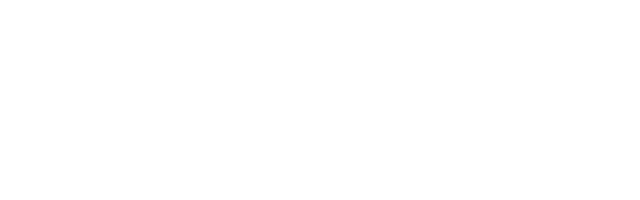
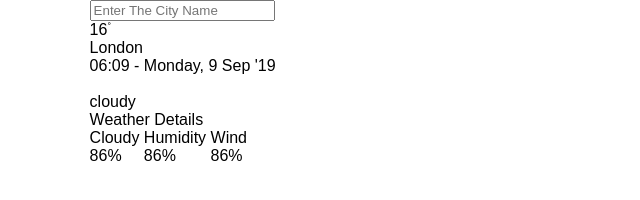
Before and after one commit to junedkaxioned/Weather-Api, a plain HTML site: page index.html in a window 1280 px wide. Shown: the whole page, without its empty margins (0-640 px from the left). Drawn offline with Linux system fonts and the light colour scheme.

Commit message:
html structure completed

```diff
--- a/index.html
+++ b/index.html
@@ -1,40 +1,71 @@
 <!doctype html>
 <html lang="en">
-
 <head>
   <meta charset="utf-8">
-  <title>Harvest | Home</title>
+  <title>Weather Api</title>
   <meta name="viewport" content="width=device-width, initial-scale=1, maximum-scale=1">
   <link rel="shortcut icon" href="favicon.ico" />
   <link rel="stylesheet" href="https://cdnjs.cloudflare.com/ajax/libs/font-awesome/4.7.0/css/font-awesome.min.css">
   <link rel="stylesheet" media="screen" href="assets/vendor/font-awesome/css/all.min.css">
   <link rel="stylesheet" media="screen" href="./assets/css/style.css">
 </head>
-
 <body>
   <!--container start-->
   <div class="container">
-    <!--header section start-->
-    <header>
-
-    </header>
-    <!--header section start-->
     <!--main section start-->
     <main>
-
+      <section class="weather-api-section">
+        <div class="wrapper">
+          <form action="#FIXME" method="post" class="form">
+            <div class="search">
+              <input type="text" class="search" placeholder="Enter The City Name">
+            </div>
+          </form>
+          <div class="weather-container">
+            <div class="weather-data">
+              <span>16<sup>&#xb0;</sup></span>
+              <div class="data">
+                <h2>London</h2>
+                <span class="date"> 06:09 - Monday, 9 Sep '19</span>
+              </div>
+              <div class="weather">
+                <figure><img src="#" alt="">
+                <figcaption class="weather-name">
+                  cloudy
+                </figcaption></figure>
+              </div>
+            </div>
+            <div class="weather-details">
+              <h3>Weather Details</h3>
+              <ul class="details">
+                <li class="detail">
+                  <div class="flex">
+                    <h5 class="weather-name">Cloudy</h5>
+                    <span>86%</span>
+                  </div>
+                </li>
+                <li class="detail">
+                  <div class="flex">
+                    <h5 class="weather-name">Humidity</h5>
+                    <span>86%</span>
+                  </div>
+                </li>
+                <li class="detail">
+                  <div class="flex">
+                    <h5 class="weather-name">Wind</h5>
+                    <span>86%</span>
+                  </div>
+                </li>
+              </ul>
+            </div>
+          </div>
+        </div>
+      </section>
     </main>
     <!--main section end-->
-
-    <!--footer section start-->
-    <footer>
-
-    </footer>
-    <!--footer section end-->
   </div>
   <!--container end-->
-
   <!-- <script src="js/vendors/jquery-1.8.3.min.js"></script> -->
   <script src="./assets/js/script.js"></script>
 </body>
-
 </html>
```
